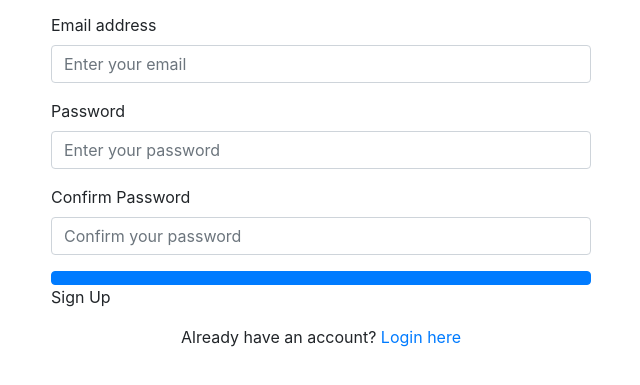
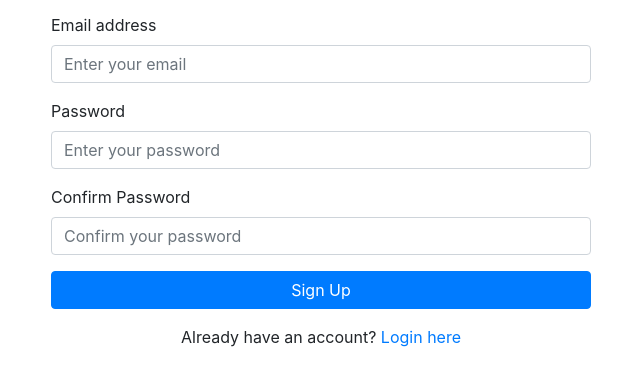
Before and after one commit to Dattatray8/Beyondearth, a plain HTML site: page index.html in a window 1280 px wide. Shown: the part 183-568 px from the top of the page, without its empty margins (319-959 px from the left). Drawn offline with nearby package versions, Linux system fonts and the light colour scheme.

Commit message:
Update index.html

```diff
--- a/index.html
+++ b/index.html
@@ -29,7 +29,7 @@
                         <label for="confirmPassword">Confirm Password</label>
                         <input type="password" class="form-control" name="confirmPassword" id="confirmPassword" placeholder="Confirm your password" required>
                     </div>
-                    <button type="submit" class="btn btn-primary btn-block" ></button>Sign Up</button>
+                    <button type="submit" class="btn btn-primary btn-block" >Sign Up</button>
                 </form>
                 <p class="text-center mt-3">Already have an account? <a href="login.html">Login here</a></p>
             </div>
```
